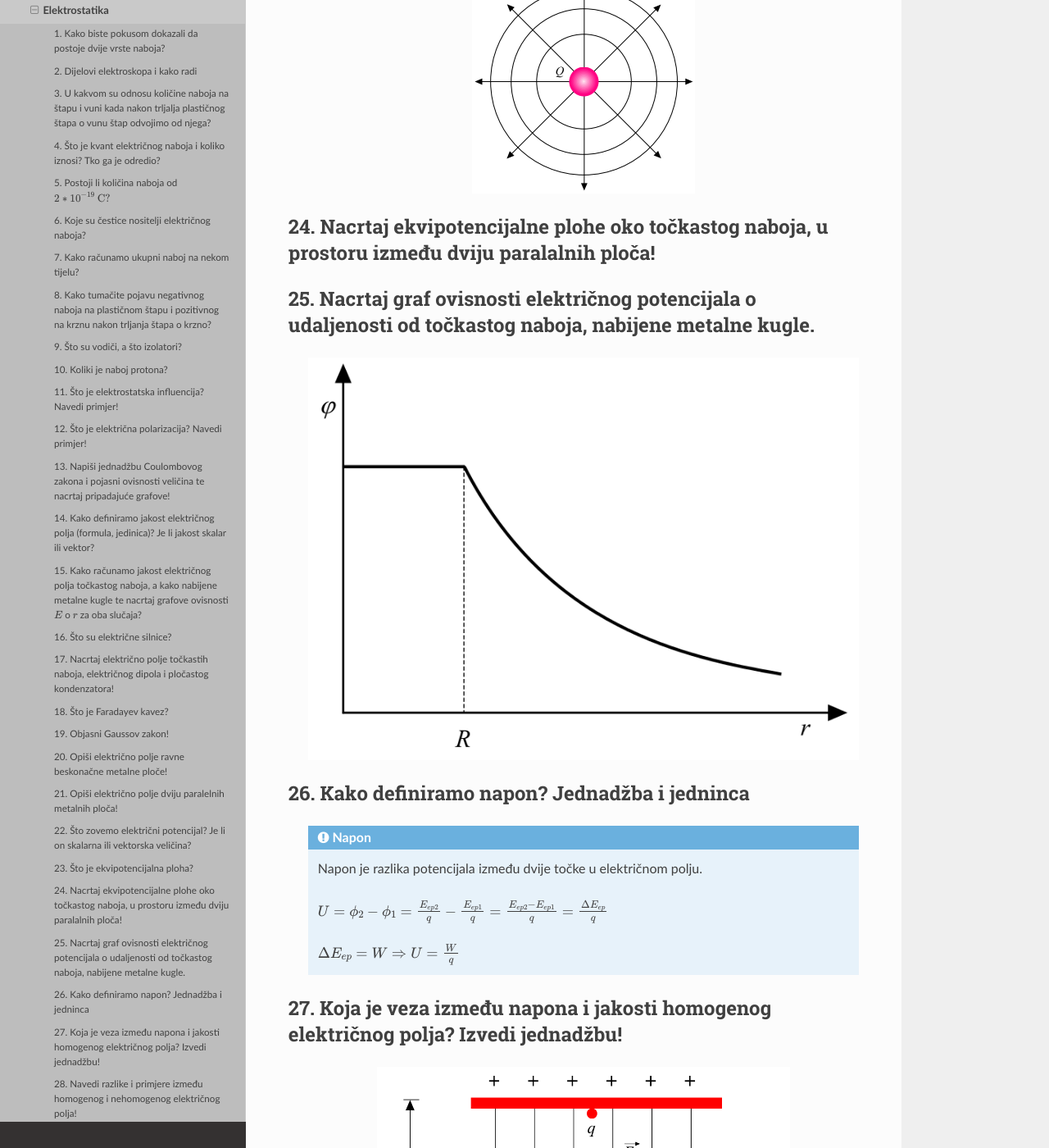
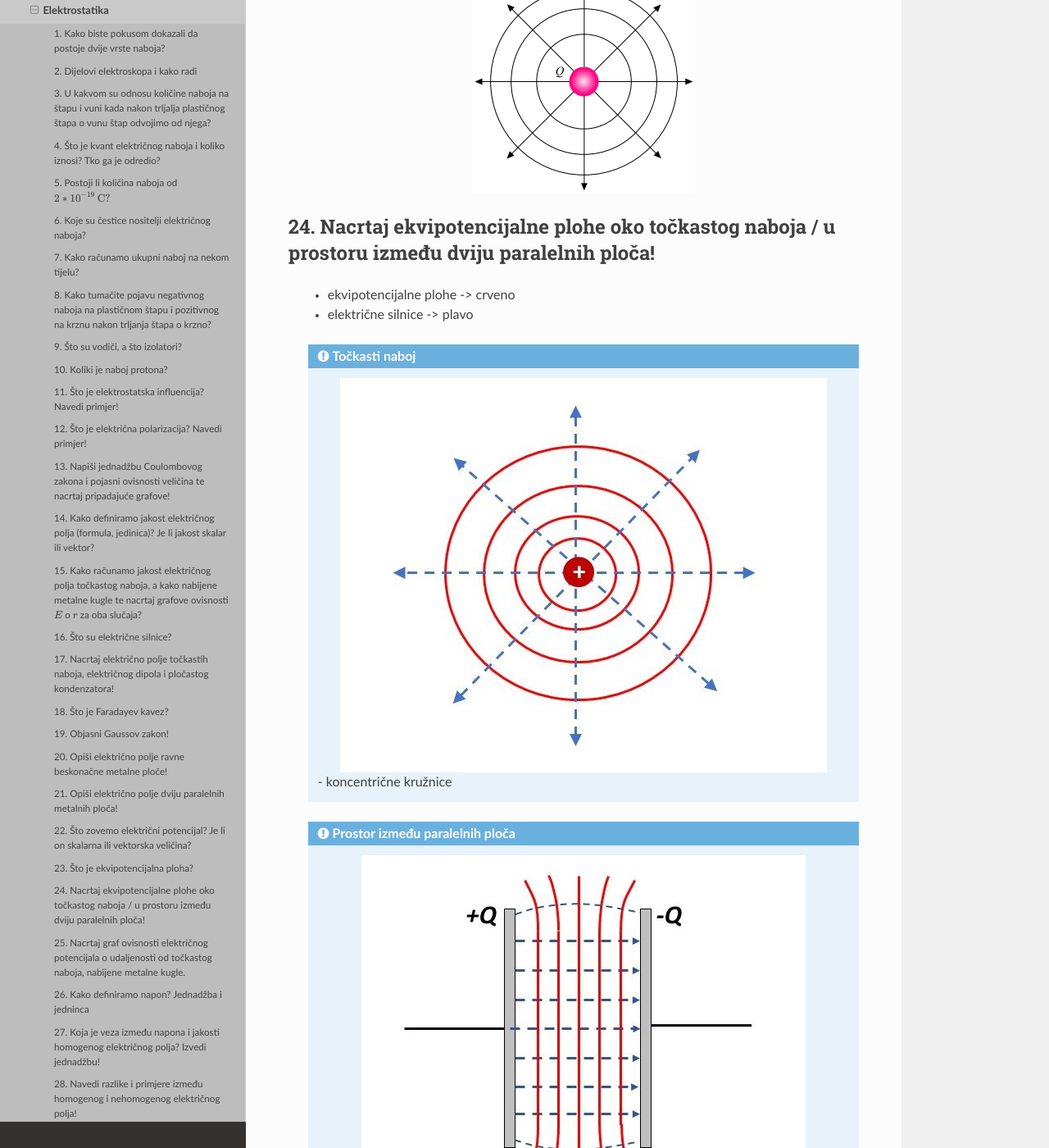
Before and after one commit to recycleTheC/tsrb-h_razred, a Sphinx documentation site: the page built from source/3_razred/fizika/elektrostatika/elektrostatika.rst, in a window 1280 px wide and 1400 px high, scrolled down 14957 px. Shown: the whole window at 82% size. Built offline with Sphinx 7.4.7 and the Read the Docs theme 2.0.0, drawn with Linux system fonts in a browser that asks for light colours; some of the changed text lies outside the part shown.

Commit message:
Ispravak

```diff
--- a/source/3_razred/fizika/elektrostatika/elektrostatika.rst
+++ b/source/3_razred/fizika/elektrostatika/elektrostatika.rst
@@ -306,8 +306,26 @@
   .. image:: ekvipotencijalne_plohe.png
     :align: center
 
-24. Nacrtaj ekvipotencijalne plohe oko točkastog naboja, u prostoru između dviju paralalnih ploča!
-^^^^^^^^^^^^^^^^^^^^^^^^^^^^^^^^^^^^^^^^^^^^^^^^^^^^^^^^^^^^^^^^^^^^^^^^^^^^^^^^^^^^^^^^^^^^^^^^^^
+24. Nacrtaj ekvipotencijalne plohe oko točkastog naboja / u prostoru između dviju paralelnih ploča!
+^^^^^^^^^^^^^^^^^^^^^^^^^^^^^^^^^^^^^^^^^^^^^^^^^^^^^^^^^^^^^^^^^^^^^^^^^^^^^^^^^^^^^^^^^^^^^^^^^^^
+
+  - ekvipotencijalne plohe -> crveno
+  - električne silnice -> plavo
+
+  .. admonition:: Točkasti naboj
+
+    .. image:: ekvipotencijalne_tockasti.jpg
+      :align: center
+
+    | - koncentrične kružnice
+
+  .. admonition:: Prostor između paralelnih ploča
+
+    .. image:: ekvipotencijalne_paralelne.jpg
+      :align: center
+
+    | Ekvipotencijalne plohe u homogenom električnom polju su paralelne ravnine (paralelne su samo u području između nabijenih ploča).
+    | U dvodimenzionalnom prikazu to su paralelni pravci. Električne silnice i ekvipotencijali uvijek su međusobno okomiti.
 
 25. Nacrtaj graf ovisnosti električnog potencijala o udaljenosti od točkastog naboja, nabijene metalne kugle.
 ^^^^^^^^^^^^^^^^^^^^^^^^^^^^^^^^^^^^^^^^^^^^^^^^^^^^^^^^^^^^^^^^^^^^^^^^^^^^^^^^^^^^^^^^^^^^^^^^^^^^^^^^^^^^^
```
Also changed, not shown: source/3_razred/fizika/elektrostatika/ekvipotencijalne_paralelne.jpg (added), source/3_razred/fizika/elektrostatika/ekvipotencijalne_tockasti.jpg (added).
